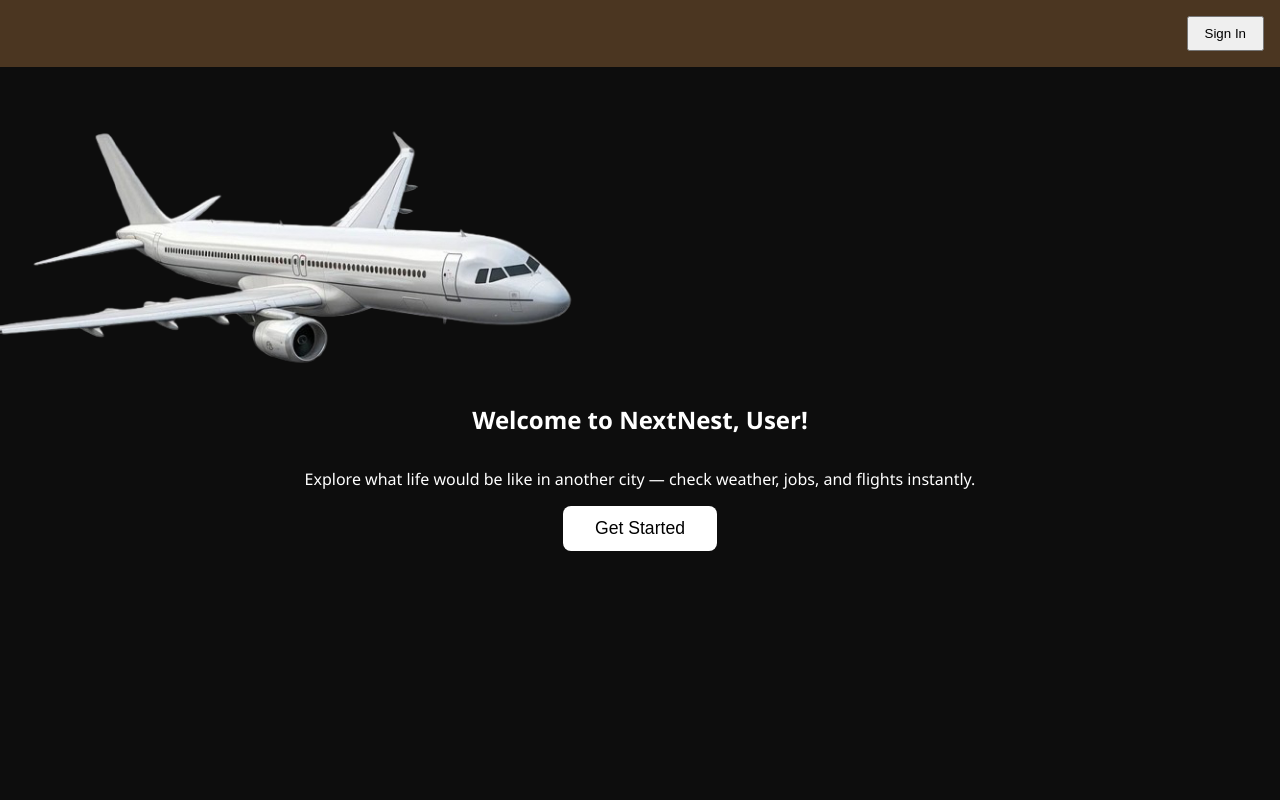
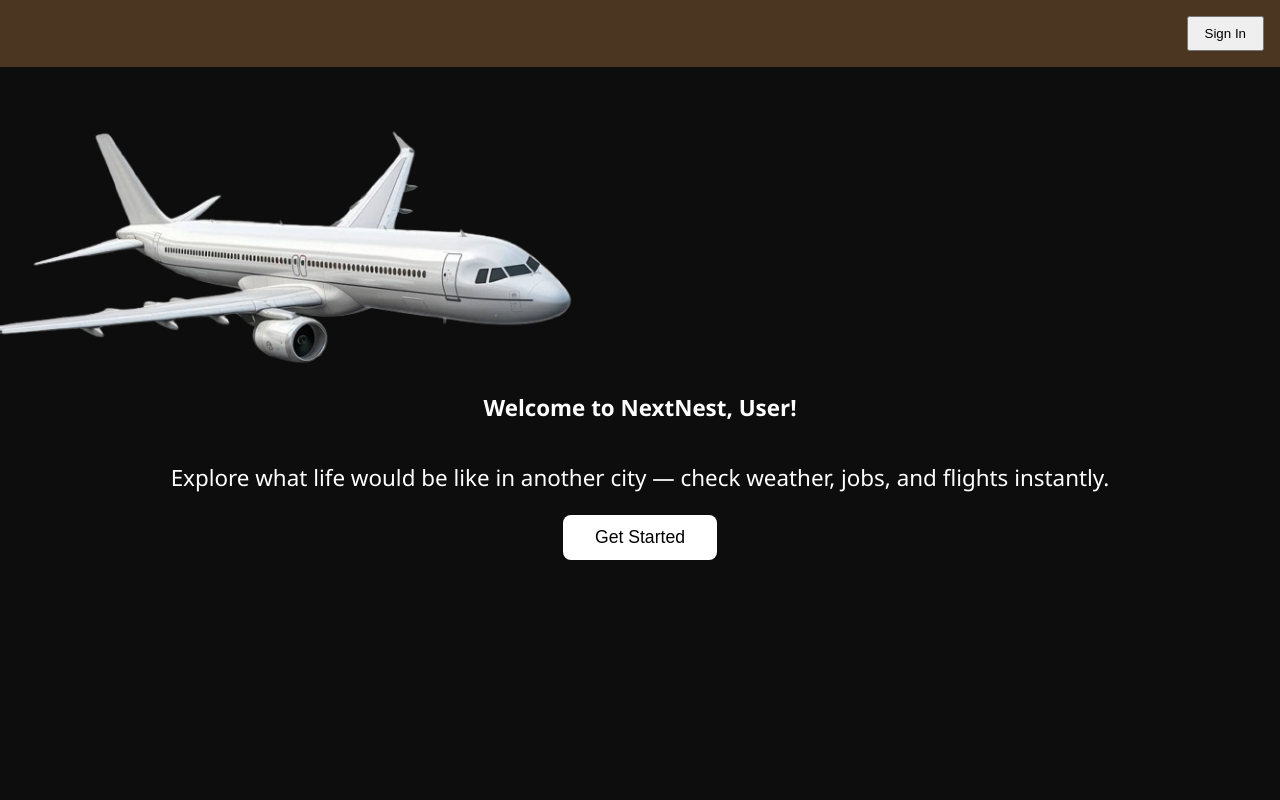
Before and after one commit to adamabdul-hakim/NextNest, a React (Vite) app in the folder frontend/: page / in a window 1280 px wide. Shown: the top 800 px of the page. Built offline with nearby package versions, Linux system fonts and the light colour scheme; no server answers.

Commit message:
Made the homepage text bigger and changed font color for results page.

```diff
--- a/frontend/src/styles/home.css
+++ b/frontend/src/styles/home.css
@@ -38,6 +38,10 @@ body {
 .home-title {
   font-size: 3rem;
   margin-bottom: 1rem;
+}
+
+.fade-in {
+  font-size: 1.4rem;
 }
 
 .highlight {
--- a/frontend/src/styles/results.css
+++ b/frontend/src/styles/results.css
@@ -11,7 +11,7 @@
 .results-container h1 {
   text-align: center;
   margin-bottom: 2rem;
-  color: black;
+  color: white;
   font-size: 2rem;
 }
 
```
